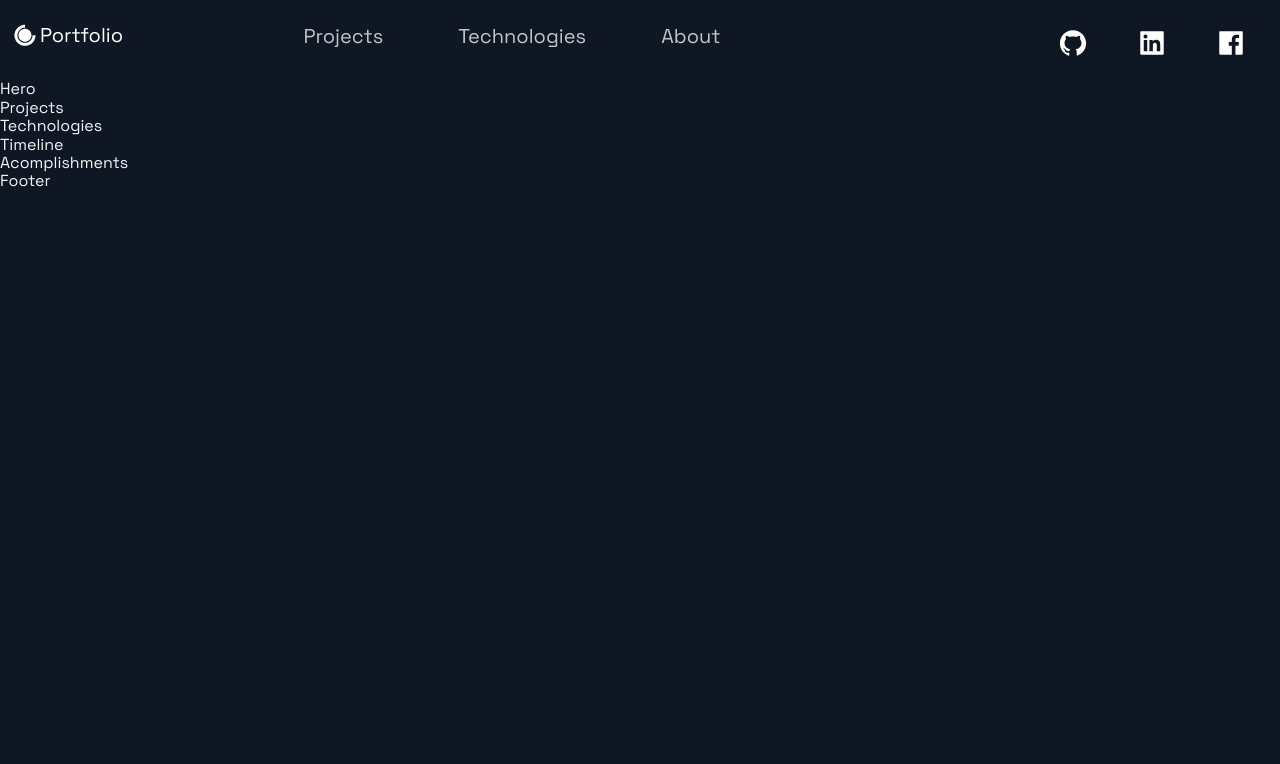
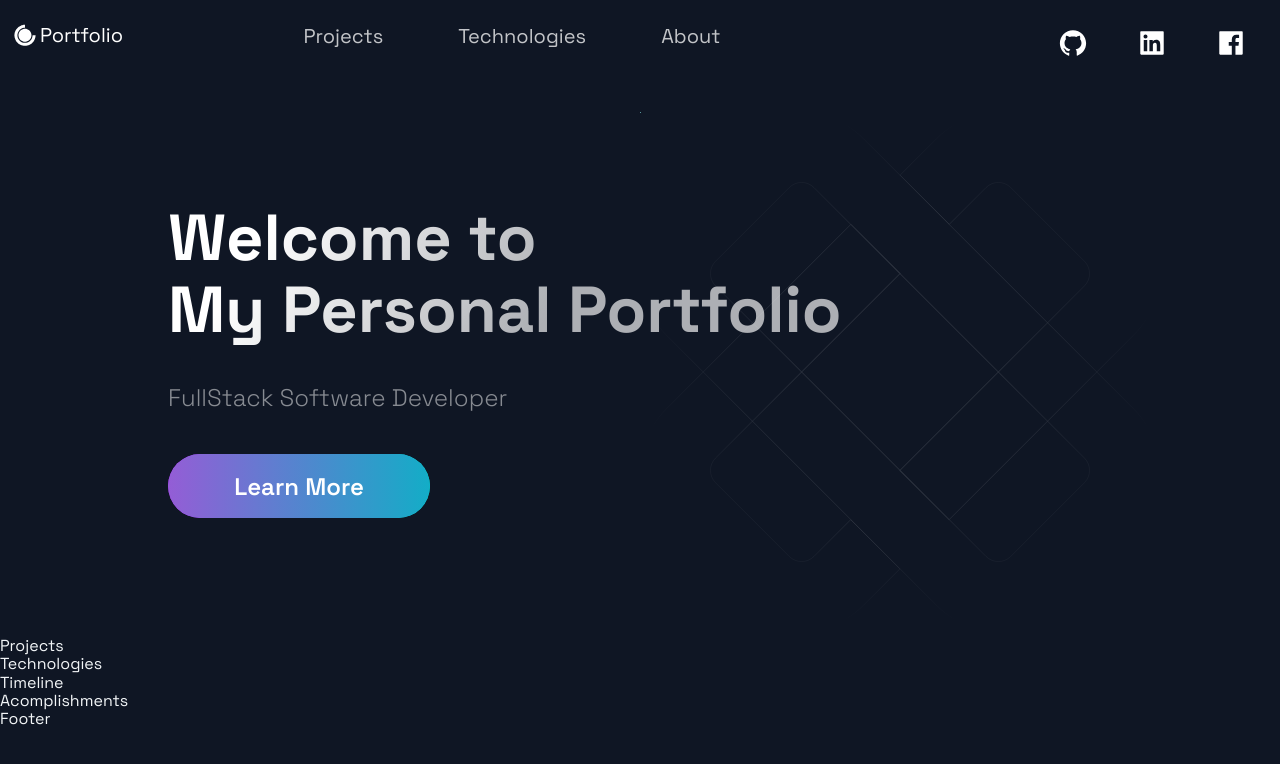
Before and after one commit to Jerry1811/portfolio_website, a Next.js app: page / in a window 1280 px wide. Shown: the top 764 px of the page. Built offline with nearby package versions, Linux system fonts and the light colour scheme.

Commit message:
hero section

```diff
--- a/src/components/Hero/Hero.js
+++ b/src/components/Hero/Hero.js
@@ -4,10 +4,19 @@
 import Button from '../../styles/GlobalComponents/Button';
 import { LeftSection } from './HeroStyles';
 
-const Hero = (props) => (
-  <div>
-    Hero
-  </div>
+const Hero = () => (
+  <Section row noppadding>
+    <LeftSection>
+      <SectionTitle main center>
+        Welcome to <br />
+        My Personal Portfolio
+      </SectionTitle>
+      <SectionText>
+        FullStack Software Developer
+      </SectionText>
+      <Button onClick={()=> window.location = 'https://google.com'}>Learn More</Button>
+    </LeftSection>
+  </Section>
 );
 
 export default Hero;
--- a/src/pages/index.js
+++ b/src/pages/index.js
@@ -10,10 +10,10 @@
 const Home = () => {
   return (
     <Layout>
-      {/* <Section grid> */}
+      <Section grid>
         <Hero />
-        {/* <BgAnimation /> */}
-      {/* </Section> */}
+        <BgAnimation />
+      </Section>
       <Projects />
       <Technologies />
       <Timeline />
```
